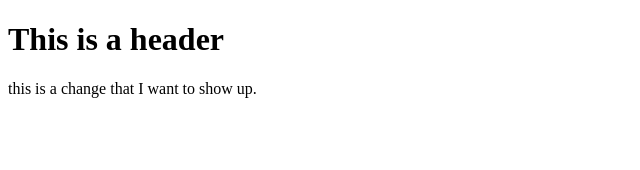
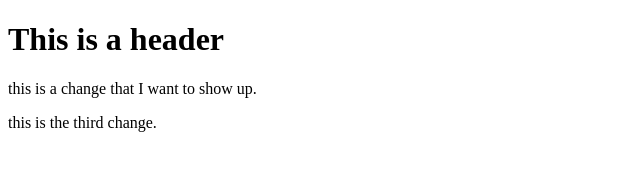
Before and after one commit to hyperpetal/git-test, a plain HTML site: page index.html in a window 1280 px wide. Shown: the whole page, without its empty margins (0-640 px from the left). Drawn offline with Linux system fonts and the light colour scheme.

Commit message:
Third commit

```diff
--- a/index.html
+++ b/index.html
@@ -9,5 +9,6 @@
 <body>
     <h1>This is a header</h1>
     <p>this is a change that I want to show up.</p>
+    <p>this is the third change.</p>
 </body>
 </html>
```
